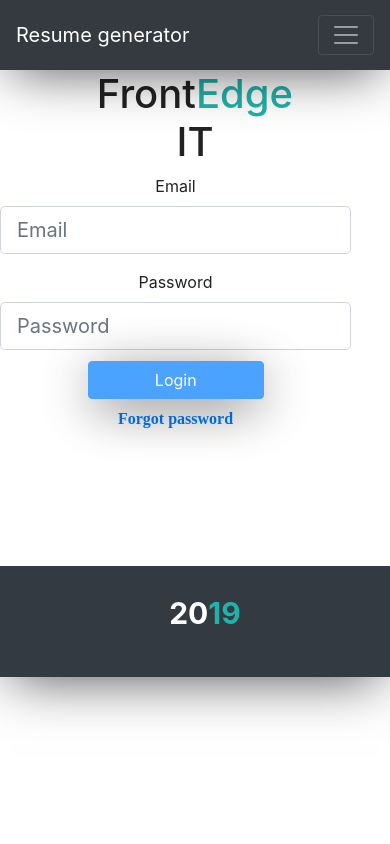
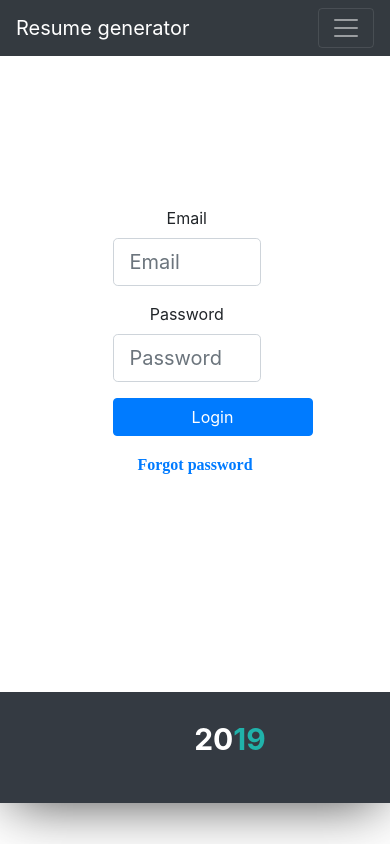
Before and after one commit to cebed/ResumeGenerator-ReactFrontend, a React (Create React App) app: page / in a window 390 px wide. Built offline with nearby package versions, Linux system fonts and the light colour scheme.

Commit message:
the head , login is page are responsive

```diff
--- a/src/App.css
+++ b/src/App.css
@@ -13,29 +13,22 @@ img {
 }
 
 .landing {
-  position: relative;
-  /* background: url("../img/showcase.jpg") no-repeat; */
-  background-size: cover;
-  background-position: center;
-  height: 100vh;
-  margin-top: -24px;
-  margin-bottom: -50px;
+
 }
 
 .landing-inner {
-  padding-top: 80px;
+
 }
 
 
 .fas {
-  width: 150px;
-  margin-left: -50px;
+
+
   padding:0;
 }
 
 .nav-link {
-  width: 160px;
-  margin: -20px;
+
 }
 
 .navbarwelcome{
--- a/src/components/header.js
+++ b/src/components/header.js
@@ -79,7 +79,7 @@ class Header extends Component {
                  </Dropdown.Menu>
                  </Dropdown>
                  </li>**/}
-                <NavDropdown title="Dropdown" id="collasible-nav-dropdown" variant="success">
+                <NavDropdown title="Admin menu" id="collasible-nav-dropdown" className="btn-primary">
                     <NavDropdown.Item href="/AdminComponenet"> Search for employees</NavDropdown.Item>
                     <NavDropdown.Divider />
                     <NavDropdown.Item href="/EditFrontEdgeAddressPage">Edit company information</NavDropdown.Item>
--- a/src/index.css
+++ b/src/index.css
@@ -1,9 +1,5 @@
 .body {
-  width: auto;
-  margin: 0;
-  padding: 0;
-  background: #eee;
-  color: #111;
+
 
 }
 .body * {
@@ -18,7 +14,7 @@
   text-align:center;
   background-color: #fff;
   width: auto;
-  max-width: 1500px;
+
   margin: 0 auto;
   -webkit-box-shadow: 0px 10px 54px -11px rgba(0,0,0,0.75);
 -moz-box-shadow: 0px 10px 54px -11px rgba(0,0,0,0.75);
@@ -27,72 +23,13 @@ box-shadow: 0px 10px 54px -11px rgba(0,0,0,0.75);
 
 /*------------- NAVIGATION BAR -------------------*/
 
-nav {
-  position: fixed;
-  z-index: 99;
-  background: black;
-  width: 100%;
-  height: 70px;
 
-  margin: 0 auto;
-  padding: 5px 0;
-
-  grid-template-columns: 2fr 1fr;
-  -webkit-box-shadow: 0px 10px 54px -11px rgba(0,0,0,0.75);
--moz-box-shadow: 0px 10px 54px -11px rgba(0,0,0,0.75);
-box-shadow: 0px 10px 54px -11px rgba(0,0,0,0.75);
-}
-
-
-
-
-
-nav ul {
-  width: 100%;
-  display: grid;
-  list-style: none;
-  align-items: center;
-  padding: 0;
-  margin: 0;
-}
-
-
-nav ul:first-of-type{
-  grid-template-columns: 1fr;
-}
-nav ul:first-of-type li{
-  font-size: 1.4rem;
-  font-weight: bold;
-  text-indent: 30px;
-  color: white;
-}
-nav ul:first-of-type li span {
-  font-weight: 500;
-  color: lightseagreen;
-}
-
-nav ul:last-of-type{
-  grid-template-columns: repeat(3, 1fr);
-
-}
-
-nav ul li a {
-  color: white;
-  text-decoration: none;
-  font-weight: bold;
-  display: block;
-
-}
 
 /*------------- HEADER -------------------*/
 
 loginpage {
 
-  /*background: url("./images/cvvv.png");*/
-  background-size: 100%;
-  height: 1100px;
-  background-position: center;
-  position: relative;
+
 
 }
 
@@ -102,7 +39,7 @@ loginpage div.head {
 }
 
 loginpage div.head  {
-  color: #222;
+
 
 }
 
@@ -116,48 +53,25 @@ loginpage .last-word{
 }
 
 loginpage .ittext {
-  margin: 170px;
+
 }
 
 
 loginpage div.head p {
-  margin-left: 65px;
-  padding: 12px;
-  font-style: italic;
-  padding-left: 10px;
-  color: black;
-  font-size: 20px;
-  width: 340px;
-  font-weight: bold;
-  height: 135px;
-  background-color: #ffffff;
-  opacity: 0.6;
+
+
+
 
 }
 .centeritem{
-  position: center;
-  align-content: center;
-  margin-left: 250px;
+
+
 
 }
 
 
 .login {
- display: block;
- color: black;
-  font-size: 25px;
- font-weight: bolder;
-  width: 50%;
- margin: -35px 88px;
- text-align: center;
- padding: 15px;
- border-radius: 10px;
- text-decoration: none;
- -webkit-box-shadow: 0px 10px 54px -11px rgba(0,0,0,0.75);
- -moz-box-shadow: 0px 10px 54px -11px rgba(0,0,0,0.75);
- box-shadow: 0px 10px 54px -6px rgba(0,0,0,1);
-  opacity: 0.7;
-  transition: 0.3s;
+
 }
 
 .login:hover {
@@ -199,7 +113,7 @@ footer ul:first-of-type li{
   font-weight: bold;
   text-indent: 30px;
   color: white;
-  margin-right: 50px;
+
 }
 
 
--- a/src/pages/Login.js
+++ b/src/pages/Login.js
@@ -49,9 +49,9 @@ class Login extends Component {
 
         const userIsAuthenticated = (
 
-            <div className="head">
+            <div className="head" Style="height:600px">
                 <div>
-                    <h1>Front<span className="last-word">Edge</span><br/><span className="ittext">IT</span></h1>
+
                 </div>
 
             </div>
@@ -63,10 +63,10 @@ class Login extends Component {
 
 
             <div className="head">
-                <div>
-                    <h1>Front<span className="last-word">Edge</span><br/><span className="ittext">IT</span></h1>
-                </div>
-
+                <div className="container">
+                    <div className="row justify-content-center">
+                        <div className="col-6">
+                            <div Style="height:150px"></div>
                             <Form className="logier" onSubmit={this.onSubmit}>
                                 <Form.Group>
                                     <Form.Label>Email</Form.Label>
@@ -100,15 +100,22 @@ class Login extends Component {
                                 </Form.Group>
 
 
-                    <Button className="login" type="submit">
+                                <Button className="login" type="submit"  style={{width: '200px'}}>
                                     Login
                                 </Button>
+
+
+                            </Form>
                             <Link className="fa" to={`/ForgotPasswordPage`} style={{padding: '20px'}}>
                                 Forgot password
                             </Link>
+                            <div Style="height:200px"></div>
+                        </div>
 
-                </Form>
-<div Style="height:120px"></div>
+
+
+                    </div>
+                </div>
             </div>
 
 
```
Lines whose indentation alone changed are shown as unchanged.
